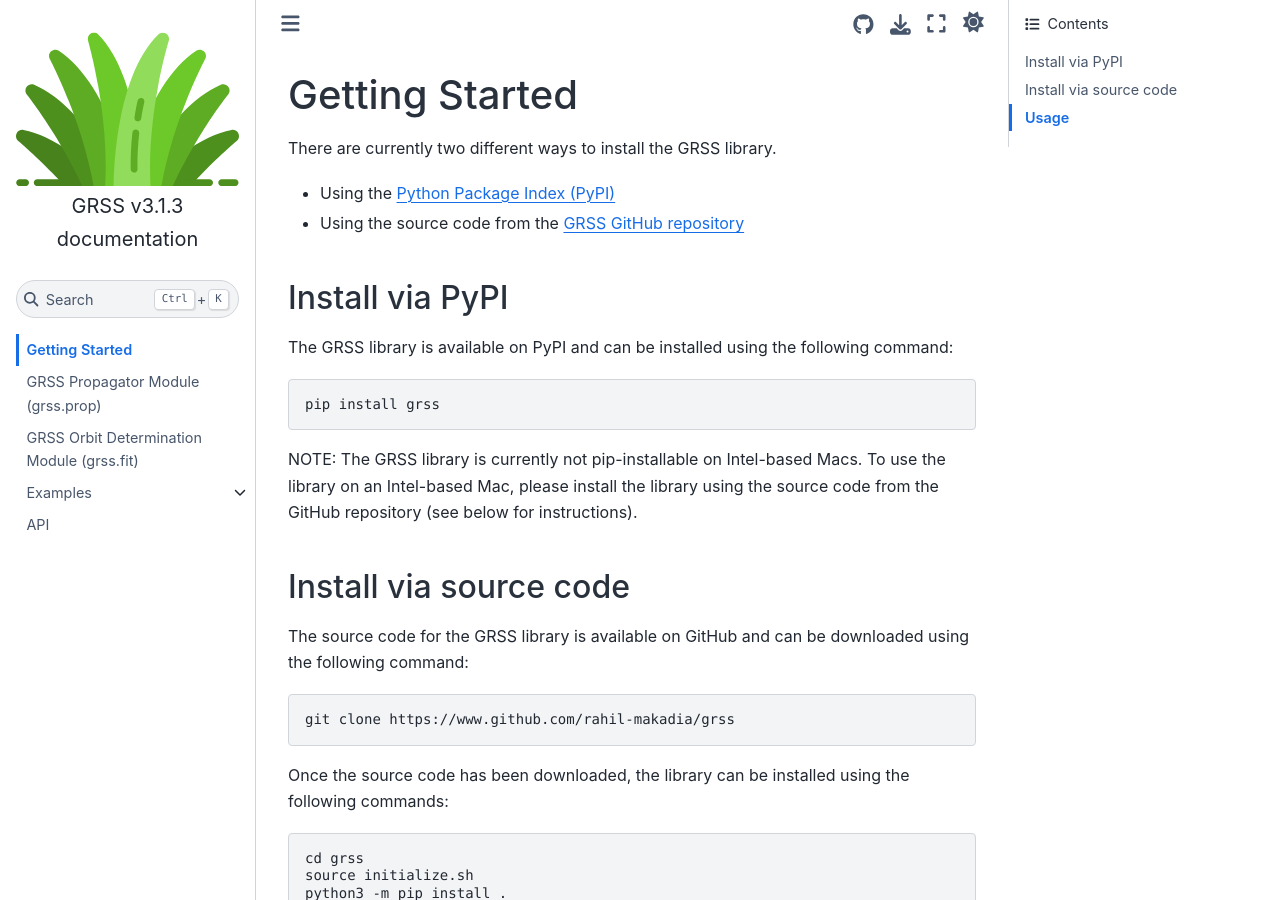
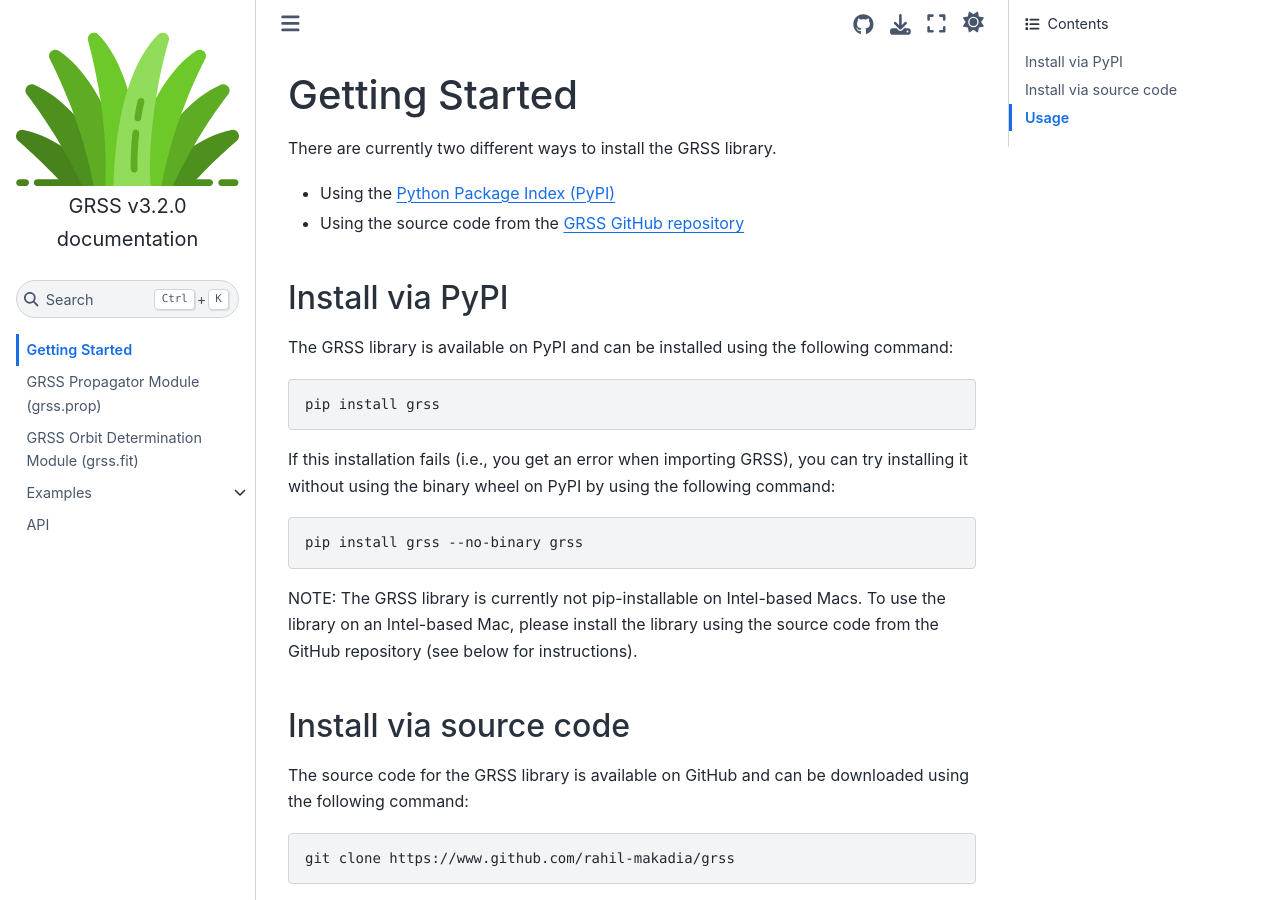
Before and after one commit to rahil-makadia/grss, a Sphinx documentation site: the page built from docs/source/start.rst, in a window 1280 px wide and 900 px high. Built offline with Sphinx 7.4.7 and the Sphinx Book theme 1.1.4, drawn with Linux system fonts in a browser that asks for light colours; pages that are not in the unit, such as notebooks, are missing from menus.

Commit message:
added back wheels on PyPI

```diff
--- a/docs/source/start.rst
+++ b/docs/source/start.rst
@@ -13,6 +13,12 @@
 .. code-block:: console
 
    pip install grss
+
+If this installation fails (i.e., you get an error when importing GRSS), you can try installing it without using the binary wheel on PyPI by using the following command:
+
+.. code-block:: console
+
+   pip install grss --no-binary grss
 
 NOTE: The GRSS library is currently not pip-installable on Intel-based Macs. To use the library on an Intel-based Mac, please install the library using the source code from the GitHub repository (see below for instructions).
 
--- a/grss/version.txt
+++ b/grss/version.txt
@@ -1 +1 @@
-3.1.3
+3.2.0
```
Also changed, not shown: README.md (+6 -0 lines), 1 other file.
